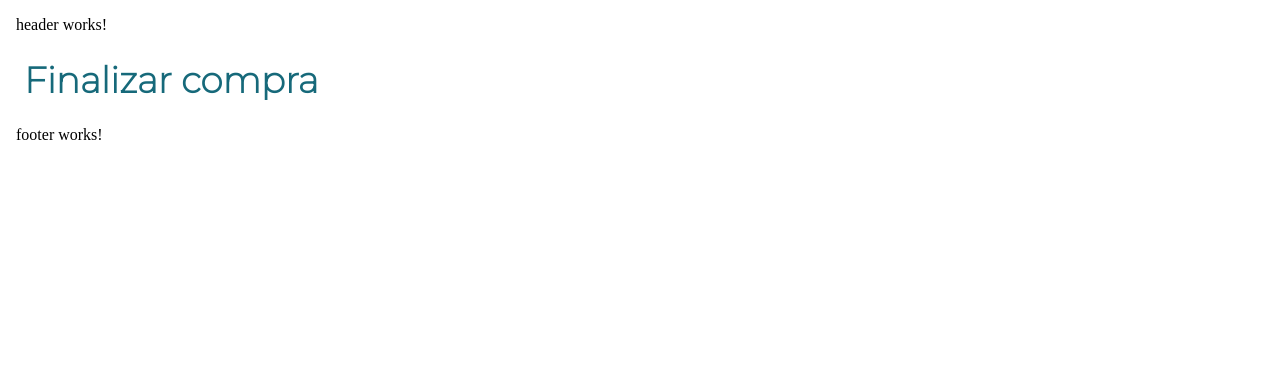
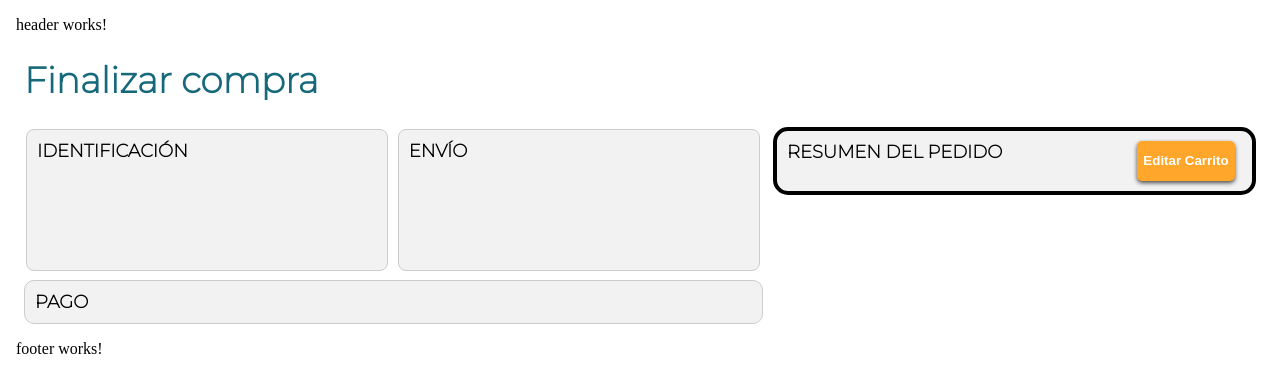
Before and after one commit to fabianSystem19/NU01_Front01, an Angular app in the folder NU01_FRONT01/: page /pago in a window 1280 px wide. Shown: the top 392 px of the page. Built offline with nearby package versions, Linux system fonts and the light colour scheme.

Commit message:
Creación de contenedores

```diff
--- a/NU01_FRONT01/src/app/app.component.css
+++ b/NU01_FRONT01/src/app/app.component.css
@@ -1,6 +1,7 @@
 .body h1{
     font-family: 'Montserrat', sans-serif;
     font-size: 36px;
+
 }
 
 .body h2{
--- a/NU01_FRONT01/src/app/pages/formulario-pagos/formulario-pagos.component.css
+++ b/NU01_FRONT01/src/app/pages/formulario-pagos/formulario-pagos.component.css
@@ -1,4 +1,10 @@
 /* Parámetros texto */
+
+label{
+    font-family: 'Open Sans', sans-serif;
+    font-size: 18px;
+    font-weight: bold;
+}
 
 h1{
     font-family: 'Montserrat', sans-serif;
@@ -8,11 +14,14 @@ h1{
 h2{
     font-family: 'Montserrat', sans-serif;
     font-size: 30px;
+    font-weight: bold;
 }
 
 h3{
     font-family: 'Montserrat', sans-serif;
-    font-size: 24px;
+    font-size: 18px;
+    font-weight: bold;
+    margin: 0px;
 }
 
 p{
@@ -23,7 +32,82 @@ p{
     font-family: 'Montserrat', sans-serif;
     font-size: 36px;
     color: #16697A;
-    font-style: bolder;
+    font-weight: bold;
 }
 
 /* Fin parámetros texto */
+
+
+/* CONTENEDORES */
+
+.contPrincipal{
+    display: flex;
+    margin-top: 2%;
+}
+
+.contIzq{
+    white-space: nowrap;
+    width: 60%;
+
+}
+
+.contDer{
+    grid-gap: 5px;
+    width: 40%;
+    margin-left: 2%;
+}
+.contIdentificacion{
+    background-color: #f2f2f2;
+    padding: 10px;
+    border: 1px solid #ccc;
+    border-radius: 8px;
+    margin: 2px;
+    height: 120px;
+    display: inline-block;
+    width: 47%;
+}
+
+.contEnvio{
+    background-color: #f2f2f2;
+    padding: 10px;
+    border: 1px solid #ccc;
+    border-radius: 8px;
+    height: 120px;
+    display: inline-block;
+    width: 47%;
+    margin-left: 1%;
+}
+
+.contResumenPedido{
+    background-color: #f2f2f2;
+    padding: 10px;
+    border: 4px solid black;
+    border-radius: 15px;
+    display: flex;
+    height: auto;
+}
+
+.contPago{
+    margin-top: 1%;
+    background-color: #f2f2f2;
+    padding: 10px;
+    border: 1px solid #ccc;
+    border-radius: 10px;
+    height: auto;
+    width: 99%;
+
+}
+
+.titResumen{
+    width: 77%;
+}
+
+.botonEditarCarrito{
+    background-color: #ffa62b;
+    border: 1px black;
+    border-radius: 5px;
+    color: white;
+    font-weight: bold;
+    height: 5vb;
+    box-shadow: 0 2px 4px rgba(0, 0, 0, 0.7);
+}
--- a/NU01_FRONT01/src/app/pages/formulario-pagos/formulario-pagos.component.html
+++ b/NU01_FRONT01/src/app/pages/formulario-pagos/formulario-pagos.component.html
@@ -2,4 +2,40 @@
 
     <h1 class="titulo">Finalizar compra</h1>
 
+    <div class="contPrincipal">
+        <div class="contIzq">
+            <div class="contIdentificacion" style="text-align: top;">
+                <h3 style="font-weight: bolder;">IDENTIFICACIÓN</h3>
+            </div>
+            <div class="contEnvio">
+                <h3>ENVÍO</h3>
+            </div>
+            <!--Contenedor de Pago-->
+            <div class="contPago">
+            <h3>PAGO</h3>
+            </div>
+        </div>
+
+
+        <div class="contDer">
+            <div class="contResumenPedido">
+                <div class="titResumen">
+                    <h3>RESUMEN DEL PEDIDO</h3>
+                </div>
+                <div>
+                    <button routerLink="/carrito" class="botonEditarCarrito">Editar Carrito</button>
+                </div>
+            </div>
+
+        </div>
+
+
+
+
+
+
+
+    </div>
+
+
 </body>
```
